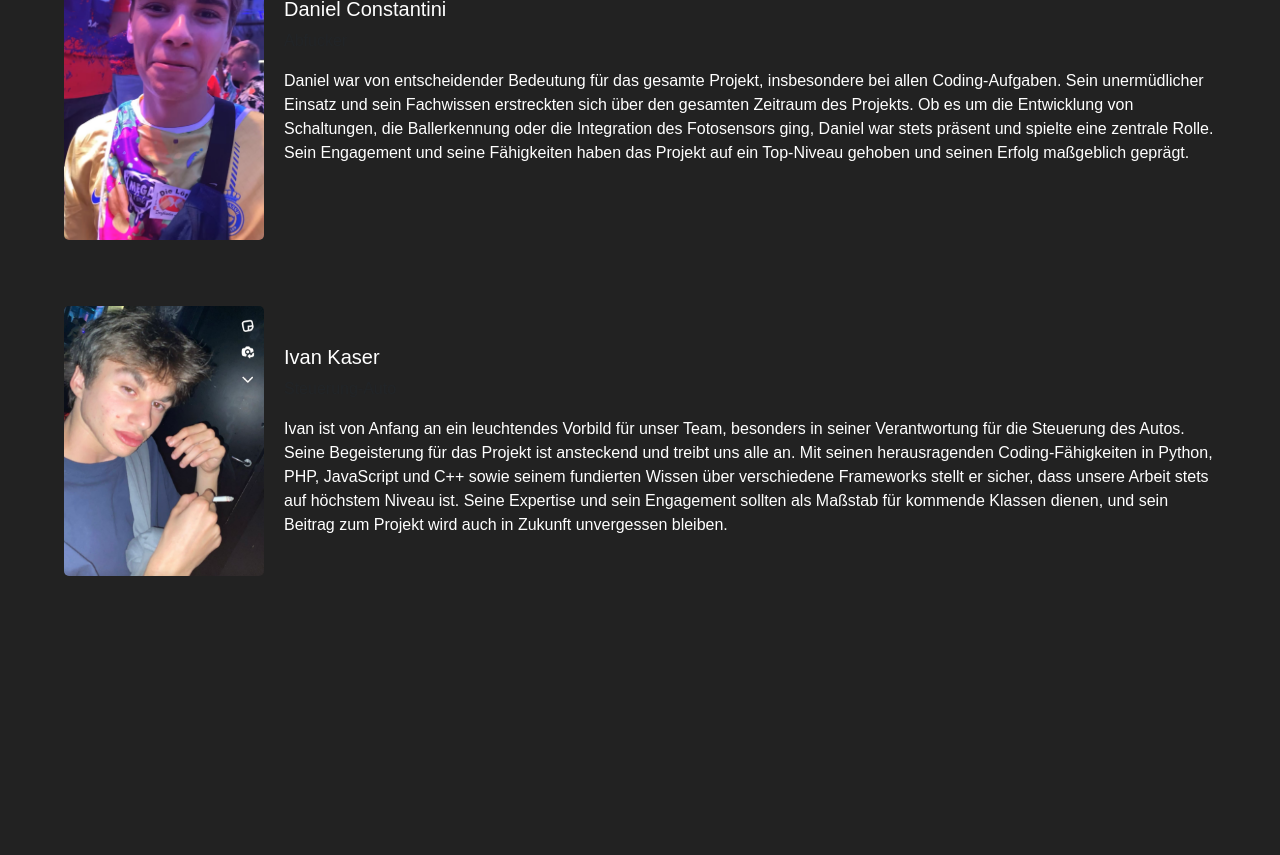
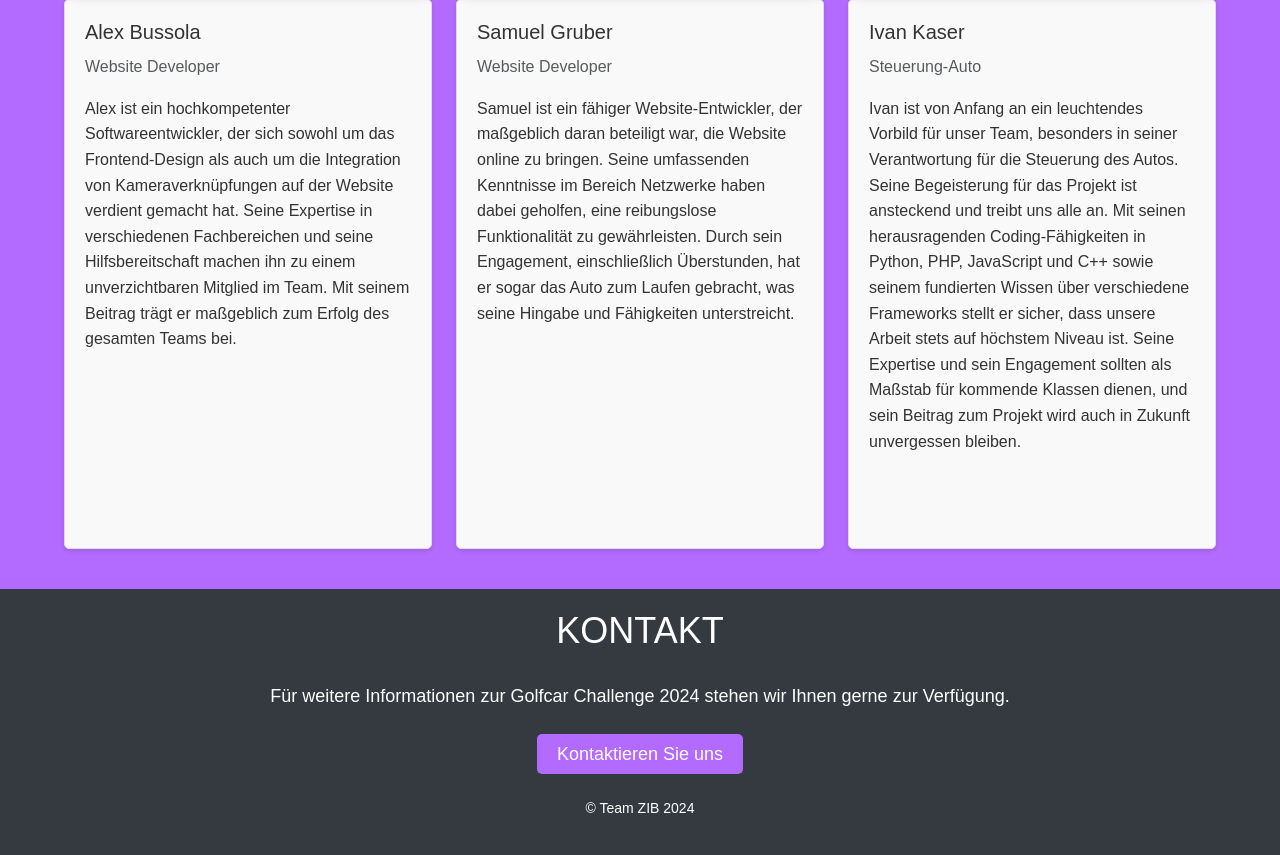
Before and after one commit to stbusale/GolfcartProjekt, a PHP site: page /index.php?page=team.php in a window 1280 px wide. Shown: the part 1548-2403 px from the top of the page. Before the commit the page ends 2124 px from the top, so only its background shows below. Run offline with PHP 8.4, Linux system fonts and the light colour scheme.

Commit message:
änderungen

```diff
--- a/index.php
+++ b/index.php
@@ -96,7 +96,46 @@ if (session_status() == PHP_SESSION_NONE) {
     ?>
 </div>
 
+<footer class="fade-in">
+    <div class="container">
+        <div class="row">
+            <div class="col-md-8 offset-md-2">
+                <h2 class="section-heading">Kontakt</h2>
+                <p class="section-content">Für weitere Informationen zur Golfcar Challenge 2024 stehen wir Ihnen gerne zur Verfügung.</p>
+                <a href="index.php?page=kontakt.php" class="contact-btn">Kontaktieren Sie uns</a>
+                <p class="footer-copyright">&copy; Team ZIB 2024</p>
+            </div>
+        </div>
+    </div>
+</footer>
+
+
 <!-- Bootstrap Bundle with Popper -->
 <script src="https://cdn.jsdelivr.net/npm/bootstrap@5.3.0-alpha1/dist/js/bootstrap.bundle.min.js"></script>
+
+<script>
+        document.addEventListener("DOMContentLoaded", function() {
+            const fadeIns = document.querySelectorAll('.fade-in');
+
+            function checkPosition() {
+                for (let i = 0; i < fadeIns.length; i++) {
+                    const fadeIn = fadeIns[i];
+                    const positionFromTop = fadeIn.getBoundingClientRect().top;
+
+                    // Trigger Animation, wenn das Element fast im sichtbaren Bereich ist
+                    if (positionFromTop - window.innerHeight < 0) {
+                        fadeIn.classList.add('active');
+                    }
+                }
+            }
+
+            // Event Listener hinzufügen, um beim Scrollen die Position zu überprüfen
+            window.addEventListener('scroll', checkPosition);
+
+            // Überprüfe beim Laden der Seite die Position
+            checkPosition();
+        });
+    </script>
+
 </body>
 </html>
--- a/styles/projektkomponenten.css
+++ b/styles/projektkomponenten.css
@@ -31,6 +31,7 @@ body {
 .description h2 {
     font-size: 24px;
     font-weight: bold;
+
 }
 
 .description p {
--- a/styles/startseite.css
+++ b/styles/startseite.css
@@ -37,19 +37,27 @@ footer {
     background-color: #343a40;
     color: #fff;
     text-align: center;
-    padding: 20px 0;
+    padding: 20px;
+}
+.footer-copyright {
+    font-size: 14px;
+    display: block; /* Stellt sicher, dass das Copyright-Element ein Block-Element ist */
+    margin-top: 30px; /* Abstand über dem Copyright-Element */
 }
 .contact-btn {
     font-size: 18px;
     text-decoration: none;
     padding: 10px 20px;
     color: #fff;
-    background-color: #007bff;
+    background-color: #b26aff;
     border-radius: 5px;
     transition: background-color 0.3s ease;
 }
+button{
+    background-color: #333;
+}
 .contact-btn:hover {
-    background-color: #b26aff;
+    background-color: #801aed;
 }
 
 /* styles/startseite.css */
--- /dev/null
+++ b/styles/team.css
@@ -0,0 +1,65 @@
+/* styles/team.css */
+
+/* Globale Stile */
+body {
+    font-family: Arial, sans-serif;
+}
+
+.container {
+    max-width: 1200px;
+}
+
+.team-member {
+    margin-bottom: 40px;
+}
+
+.member-image {
+    text-align: center;
+}
+
+.member-image img {
+    width: 100%;
+    height: auto;
+    max-width: 100%; /* Bilder bleiben innerhalb der Elternbreite */
+    aspect-ratio: 1; /* Stellt sicher, dass die Bilder quadratisch bleiben */
+    border-radius: 10px; /* Abgerundete Ecken für die Bilder */
+    box-shadow: 0 0 10px rgba(0, 0, 0, 0.1);
+    transition: transform 0.3s ease-in-out;
+}
+
+.team-member-details {
+    padding: 20px;
+    overflow: auto; /* Bei Bedarf scrollbare Beschreibung */
+    background-color: #f9f9f9;
+    border: 1px solid #ddd;
+    border-radius: 5px;
+    box-shadow: 0 2px 4px rgba(0, 0, 0, 0.1);
+    height: 550px;/*calc(100% - 20px); *//* 20px weniger als die Höhe des Textbereichs */
+}
+
+.team-member-details h2 {
+    font-size: 20px;
+    margin-bottom: 10px;
+}
+
+.team-member-details p {
+    font-size: 16px;
+    line-height: 1.6;
+}
+
+.text-muted {
+    color: #666;
+}
+
+/* Fade-In-Effekt *//*
+.fade-in {
+    opacity: 0;
+    transform: translateY(20px);
+    transition: opacity 0.6s ease, transform 0.6s ease;
+}
+
+.fade-in.active {
+    opacity: 1;
+    transform: translateY(0);
+}
+*/
--- a/team.php
+++ b/team.php
@@ -7,45 +7,24 @@
     <!-- Bootstrap CSS -->
     <link href="https://cdn.jsdelivr.net/npm/bootstrap@5.3.0-alpha1/dist/css/bootstrap.min.css" rel="stylesheet">
     <!-- Custom CSS -->
-    <link href="style.css" rel="stylesheet">
+    <link href="styles/team.css" rel="stylesheet">
+    <link href="styles/startseite.css" rel="stylesheet">
+</head>
 
-    <style>
-        body {
-            font-family: Arial, sans-serif;
-            background-color: #f0f0f0;
-            padding: 0px;
-        }
-        .accordion-item {
-            margin-bottom: 20px;
-        }
-        /* Fügen Sie hier Ihren benutzerdefinierten CSS-Code hinzu */
-        .team-member {
-            margin-bottom: 50px;
-            display: flex;
-            align-items: center;
-        }
-        .team-member img {
-            width: 200px;
-            height: auto;
-            border-radius: 5px;
-            object-fit: cover;
-            margin-right: 20px;
-        }
-        .team-member-details {
-            flex-grow: 1;
-        }
-    </style>
-</head>
+<header>
+    <div class="fade-in">
+        <h1 class="main-title">Unser Team</h1>
+    </div>
+</header>
+
 <body>
 
 <div class="container mt-5">
-    <h1 class="text-center mb-5">Unser Team</h1>
 
     <!-- Teammitglieder -->
     <div class="row">
         <?php
         $team_members = array(
-
             array(
                 "name" => "Clemens Obkircher",
                 "role" => "Nichts Macher",
@@ -57,6 +36,12 @@
                 "role" => "Hardware-Auto",
                 "image" => "images/Simon.jpg",
                 "description" => "Simon hat sich als unverzichtbares Mitglied unseres Teams erwiesen, indem er das gesamte 3D-Modell entwickelt hat. Sowohl beim Löten als auch beim Zusammenbau des Autos hat er sein volles Engagement gezeigt. Trotz Herausforderungen wie einem nicht ausreichenden 3D-Drucker hat er alle Hindernisse überwunden und das Team zu internem Erfolg geführt. Sein Einsatz und seine Beharrlichkeit haben nicht nur zu einem erfolgreichen Projekt, sondern auch zu einem beeindruckenden Erscheinungsbild beigetragen."
+            ),
+            array(
+                "name" => "Daniel Constantini",
+                "role" => "Abfucker",
+                "image" => "images/Dani.jpg",
+                "description" => "Daniel war von entscheidender Bedeutung für das gesamte Projekt, insbesondere bei allen Coding-Aufgaben. Sein unermüdlicher Einsatz und sein Fachwissen erstreckten sich über den gesamten Zeitraum des Projekts. Ob es um die Entwicklung von Schaltungen, die Ballerkennung oder die Integration des Fotosensors ging, Daniel war stets präsent und spielte eine zentrale Rolle. Sein Engagement und seine Fähigkeiten haben das Projekt auf ein Top-Niveau gehoben und seinen Erfolg maßgeblich geprägt."
             ),
             array(
                 "name" => "Alex Bussola",
@@ -71,12 +56,6 @@
                 "description" => "Samuel ist ein fähiger Website-Entwickler, der maßgeblich daran beteiligt war, die Website online zu bringen. Seine umfassenden Kenntnisse im Bereich Netzwerke haben dabei geholfen, eine reibungslose Funktionalität zu gewährleisten. Durch sein Engagement, einschließlich Überstunden, hat er sogar das Auto zum Laufen gebracht, was seine Hingabe und Fähigkeiten unterstreicht."
             ),
             array(
-                "name" => "Daniel Constantini",
-                "role" => "Abfucker",
-                "image" => "images/Dani.jpg",
-                "description" => "Daniel war von entscheidender Bedeutung für das gesamte Projekt, insbesondere bei allen Coding-Aufgaben. Sein unermüdlicher Einsatz und sein Fachwissen erstreckten sich über den gesamten Zeitraum des Projekts. Ob es um die Entwicklung von Schaltungen, die Ballerkennung oder die Integration des Fotosensors ging, Daniel war stets präsent und spielte eine zentrale Rolle. Sein Engagement und seine Fähigkeiten haben das Projekt auf ein Top-Niveau gehoben und seinen Erfolg maßgeblich geprägt."
-            ),
-            array(
                 "name" => "Ivan Kaser",
                 "role" => "Steuerung-Auto",
                 "image" => "images/Ivi.jpg",
@@ -85,12 +64,14 @@
         );
 
         foreach ($team_members as $member) {
-            echo '<div class="col-lg-12 team-member">';
-            echo '<img src="' . $member['image'] . '" alt="' . $member['name'] . '" class="img-fluid mb-3">';
+            echo '<div class="col-lg-4 team-member fade-in">';
+            echo '<div class="member-image">';
+            echo '<img src="' . $member['image'] . '" alt="' . $member['name'] . '" class="img-fluid">';
+            echo '</div>';
             echo '<div class="team-member-details">';
             echo '<h2 class="h5">' . $member['name'] . '</h2>';
             echo '<p class="text-muted">' . $member['role'] . '</p>';
-            echo '<p>' . $member['description'] . '</p>';
+            echo '<p class="member-description">' . $member['description'] . '</p>';
             echo '</div>';
             echo '</div>';
         }
@@ -98,7 +79,9 @@
     </div>
 </div>
 
+
 <!-- Bootstrap Bundle with Popper -->
 <script src="https://cdn.jsdelivr.net/npm/bootstrap@5.3.0-alpha1/dist/js/bootstrap.bundle.min.js"></script>
+
 </body>
 </html>
```
Also changed, not shown: auto.php (+2 -23 lines), kontakt.php (+13 -22 lines), login.php (+29 -2 lines), scripts/projektkomponenten.js (deleted, +0 -28 lines), startseite.php (+1 -39 lines), tagebuch.php (+14 -22 lines).
